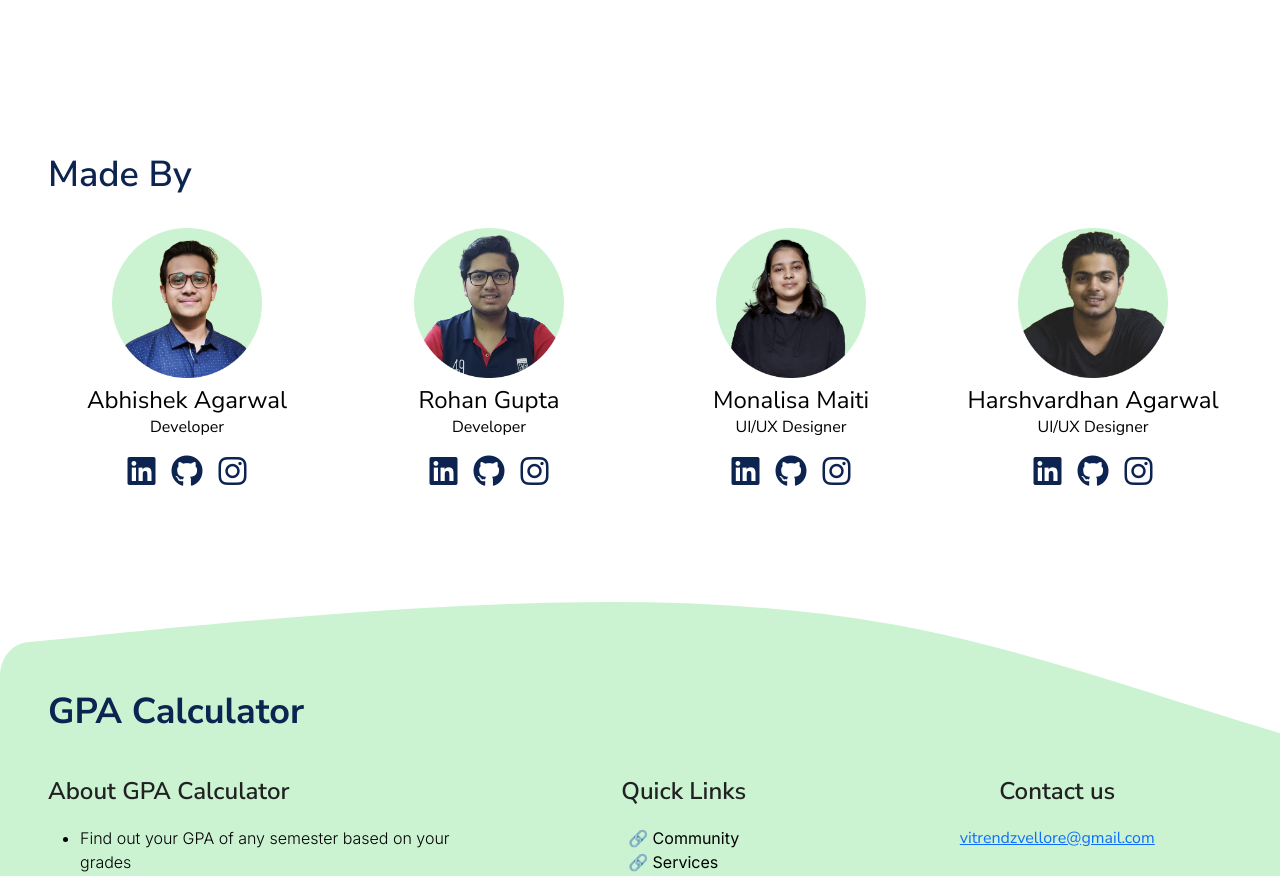
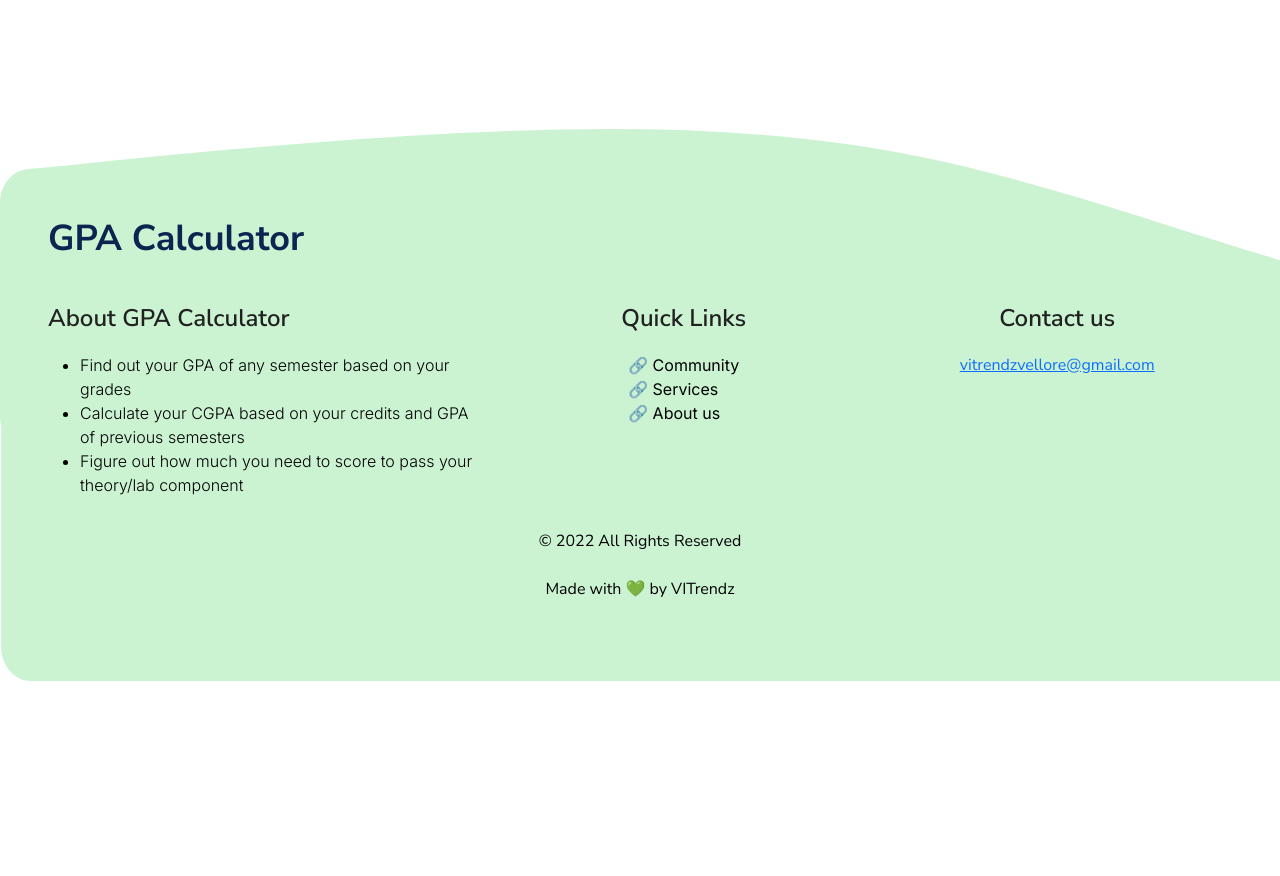
Before and after one commit to dhavalkolhe/gpa-calc, a React (Create React App) app: page / in a window 1280 px wide. Shown: the part 1410-2286 px from the top of the page. After the commit the page ends 2139 px from the top, so only its background shows below. Built offline with nearby package versions, Linux system fonts and the light colour scheme.

Commit message:
developer section removed

```diff
--- a/src/App.jsx
+++ b/src/App.jsx
@@ -12,7 +12,7 @@ function App() {
             <HeaderTwo />
             <Box />
             <About />
-            <Developers />
+            {/* <Developers /> */}
             <Footer />
         </div>
     );
```
